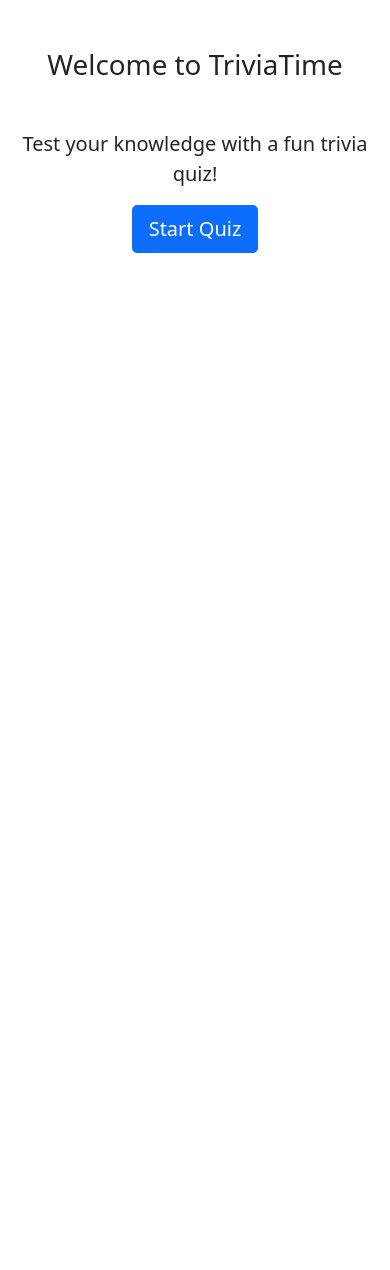
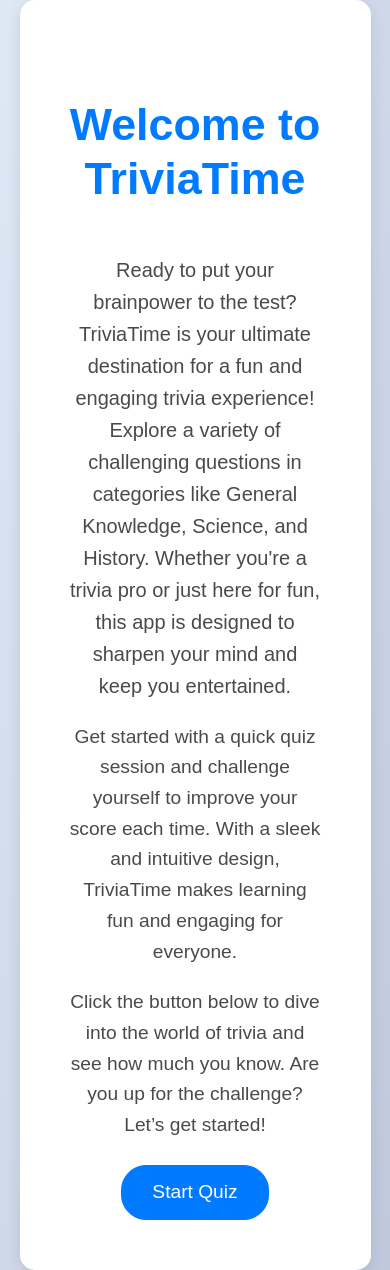
Before and after one commit to Kidus-Nesibu/quiz-app, a website built with Vite: page index.html in a window 390 px wide. Before the commit the page ends 844 px from the top, so only its background shows below. Built offline with nearby package versions, Linux system fonts and the light colour scheme; no server answers.

Commit message:
end product

```diff
--- a/index.html
+++ b/index.html
@@ -4,18 +4,30 @@
     <meta charset="UTF-8" />
     <meta name="viewport" content="width=device-width, initial-scale=1.0" />
     <title>Trivia App - Home</title>
-    <link href="https://cdn.jsdelivr.net/npm/bootstrap@5.0.0-beta2/dist/css/bootstrap.min.css" rel="stylesheet">
+    <link
+      href="https://cdn.jsdelivr.net/npm/bootstrap@5.0.0-beta2/dist/css/bootstrap.min.css"
+      rel="stylesheet"
+    />
+    <link rel="stylesheet" href="./src/styles.css" />
   </head>
   <body>
     <div class="container text-center">
-      <div id="amount"></div>
-      <div id="level"></div>
-      <h1 class="my-5">Welcome to TriviaTime</h1>
-      <p class="lead">Test your knowledge with a fun trivia quiz!</p>
-      <div>
-        <a href="quiz.html" class="btn btn-primary btn-lg">Start Quiz</a>
+      <h1 class="my-5 animated-title">Welcome to TriviaTime</h1>
+      <p class="lead animated-text">
+        Ready to put your brainpower to the test? TriviaTime is your ultimate destination for a fun and engaging trivia experience! Explore a variety of challenging questions in categories like General Knowledge, Science, and History. Whether you're a trivia pro or just here for fun, this app is designed to sharpen your mind and keep you entertained.
+      </p>
+      <p class="animated-text">
+        Get started with a quick quiz session and challenge yourself to improve your score each time. With a sleek and intuitive design, TriviaTime makes learning fun and engaging for everyone.
+      </p>
+      <p class="animated-text">
+        Click the button below to dive into the world of trivia and see how much you know. Are you up for the challenge? Let’s get started!
+      </p>
+      <div class="mt-4">
+        <a href="quiz.html" class="btn btn-primary btn-lg animated-button">Start Quiz</a>
       </div>
     </div>
-    <script src="https://cdn.jsdelivr.net/npm/bootstrap@5.0.0-beta2/dist/js/bootstrap.bundle.min.js"></script>
+    <script
+      src="https://cdn.jsdelivr.net/npm/bootstrap@5.0.0-beta2/dist/js/bootstrap.bundle.min.js"
+    ></script>
   </body>
 </html>
--- a/src/main.js
+++ b/src/main.js
@@ -70,7 +70,18 @@ Next.addEventListener('click', () => {
     }
     else if (index === questions.results.length - 1)
     {
-        window.location.href ="result.html";
+        if(points > 5)
+        {
+            window.location.href="excellent.html";
+        }
+        else if (points === 5)
+        {
+            window.location.href="good.html"
+        }
+        else
+        {
+            window.location.href ="terrible.html";
+        }
 
     }
 });
--- /dev/null
+++ b/src/quiz.css
@@ -0,0 +1,144 @@
+/* General body styling */
+body {
+    font-family: 'Arial', sans-serif;
+    background-color: #f0f8ff; /* Light blue background */
+    color: #333;
+    margin: 0;
+    padding: 0;
+    display: flex;
+    justify-content: center;
+    align-items: center;
+    height: 100vh;
+    overflow: hidden;
+    background-image: linear-gradient(to bottom right, #f0f8ff, #dfe6f1); /* Gradient background */
+    animation: backgroundAnimation 15s ease infinite;
+  }
+
+  /* Container Styling */
+  .container {
+    text-align: center;
+    background-color: #ffffff;
+    border-radius: 15px;
+    padding: 30px;
+    box-shadow: 0px 4px 10px rgba(0, 0, 0, 0.1);
+    width: 80%;
+    max-width: 600px;
+    animation: fadeIn 2s ease-in-out;
+  }
+
+  /* Heading Styling */
+  h1 {
+    font-size: 2.5rem;
+    font-weight: bold;
+    color: #007bff; /* Blue color for title */
+    margin-bottom: 20px;
+    animation: slideUp 1s ease-in-out;
+  }
+
+  /* Score Styling */
+  #score {
+    font-size: 1.2rem;
+    color: #555;
+    margin-bottom: 15px;
+  }
+
+  /* Question Card Styling */
+  .card {
+    border: none;
+    border-radius: 15px;
+    box-shadow: 0px 4px 10px rgba(0, 0, 0, 0.1);
+  }
+
+  .card-title {
+    font-size: 1.5rem;
+    color: #333;
+    margin-bottom: 20px;
+  }
+
+  /* Answer Buttons Container */
+  #answer {
+    display: flex;
+    justify-content: center;
+    gap: 15px;
+    flex-wrap: wrap; /* Wrap answers if screen is narrow */
+  }
+
+  /* Answer Button Styling */
+  #answer button {
+    background-color: #e8e8e8; /* Light gray background */
+    padding: 10px 20px;
+    border-radius: 20px;
+    font-size: 1rem;
+    font-weight: 500;
+    color: #333;
+    cursor: pointer;
+    transition: transform 0.3s ease, background-color 0.3s ease;
+    box-shadow: 0 2px 5px rgba(0, 0, 0, 0.1);
+    border: none;
+  }
+
+  #answer button:hover {
+    background-color: #d6d6d6; /* Slightly darker gray on hover */
+    transform: translateY(-5px); /* Subtle lift effect */
+  }
+
+  /* Navigation Buttons Styling */
+  #prev-btn, #next-btn {
+    background-color: #4a4a4a; /* Modern dark gray color */
+    border: none;
+    padding: 10px 20px;
+    font-size: 1.1rem;
+    border-radius: 25px;
+    cursor: pointer;
+    text-transform: uppercase;
+    letter-spacing: 1px;
+    transition: background-color 0.3s ease;
+    color: #fff;
+  }
+
+  #prev-btn:hover, #next-btn:hover {
+    background-color: #3c3c3c; /* Slightly darker gray */
+  }
+
+  /* Page Indicator Styling */
+  #page-indicator {
+    font-size: 1rem;
+    color: #555;
+  }
+
+  /* Animations */
+
+  /* Fade-in animation for container */
+  @keyframes fadeIn {
+    0% {
+      opacity: 0;
+    }
+    100% {
+      opacity: 1;
+    }
+  }
+
+  /* Slide-up animation for headings and paragraph */
+  @keyframes slideUp {
+    0% {
+      transform: translateY(30px);
+      opacity: 0;
+    }
+    100% {
+      transform: translateY(0);
+      opacity: 1;
+    }
+  }
+
+  /* Background Animation */
+  @keyframes backgroundAnimation {
+    0% {
+      background-image: linear-gradient(to bottom right, #f0f8ff, #dfe6f1);
+    }
+    50% {
+      background-image: linear-gradient(to bottom right, #e8f4f8, #c9d7e4);
+    }
+    100% {
+      background-image: linear-gradient(to bottom right, #f0f8ff, #dfe6f1);
+    }
+  }
--- /dev/null
+++ b/src/styles.css
@@ -0,0 +1,111 @@
+/* General body styling */
+body {
+    font-family: 'Arial', sans-serif;
+    background-color: #f7faff;
+    margin: 0;
+    padding: 0;
+    display: flex;
+    justify-content: center;
+    align-items: center;
+    min-height: 100vh;
+    background-image: linear-gradient(to bottom right, #eef2f9, #cfd9e6);
+    animation: backgroundShift 12s ease infinite;
+  }
+
+  /* Container Styling */
+  .container {
+    background-color: #ffffff;
+    border-radius: 15px;
+    padding: 50px;
+    box-shadow: 0 4px 15px rgba(0, 0, 0, 0.1);
+    width: 90%;
+    max-width: 700px;
+    animation: fadeIn 1.5s ease-in-out;
+  }
+
+  /* Heading Styling */
+  h1 {
+    font-size: 2.8rem;
+    font-weight: bold;
+    color: #007bff;
+    margin-bottom: 20px;
+    animation: bounceIn 1.5s ease-in-out;
+  }
+
+  /* Paragraph Styling */
+  p {
+    font-size: 1.2rem;
+    color: #4a4a4a;
+    line-height: 1.6;
+    margin-bottom: 20px;
+    animation: fadeInUp 1s ease-in-out;
+  }
+
+  /* Button Styling */
+  .btn-primary {
+    background-color: #007bff;
+    border-color: #007bff;
+    font-size: 1.2rem;
+    padding: 12px 30px;
+    border-radius: 25px;
+    transition: background-color 0.3s ease, transform 0.3s ease;
+  }
+
+  .btn-primary:hover {
+    background-color: #0056b3;
+    transform: scale(1.05);
+  }
+
+  /* Animations */
+
+  /* Fade-in for container */
+  @keyframes fadeIn {
+    0% {
+      opacity: 0;
+      transform: scale(0.9);
+    }
+    100% {
+      opacity: 1;
+      transform: scale(1);
+    }
+  }
+
+  /* Bounce-in animation for the title */
+  @keyframes bounceIn {
+    0% {
+      transform: scale(0.8);
+      opacity: 0;
+    }
+    60% {
+      transform: scale(1.1);
+      opacity: 1;
+    }
+    100% {
+      transform: scale(1);
+    }
+  }
+
+  /* Fade-in up for paragraphs */
+  @keyframes fadeInUp {
+    0% {
+      transform: translateY(20px);
+      opacity: 0;
+    }
+    100% {
+      transform: translateY(0);
+      opacity: 1;
+    }
+  }
+
+  /* Subtle background gradient animation */
+  @keyframes backgroundShift {
+    0% {
+      background-image: linear-gradient(to bottom right, #eef2f9, #cfd9e6);
+    }
+    50% {
+      background-image: linear-gradient(to bottom right, #dfe8f5, #bfc9de);
+    }
+    100% {
+      background-image: linear-gradient(to bottom right, #eef2f9, #cfd9e6);
+    }
+  }
--- /dev/null
+++ b/src/terrible.css
@@ -0,0 +1,104 @@
+/* General reset and font styling */
+* {
+    margin: 0;
+    padding: 0;
+    box-sizing: border-box;
+  }
+
+  body {
+    font-family: 'Segoe UI', Tahoma, Geneva, Verdana, sans-serif;
+    background-color: #f8f9fa;
+    color: #343a40;
+    line-height: 1.6;
+    display: flex;
+    justify-content: center;
+    align-items: center;
+    height: 100vh;
+    text-align: center;
+    padding: 0 15px;
+  }
+
+  .card {
+    background-color: #fff;
+    box-shadow: 0 4px 15px rgba(0, 0, 0, 0.1);
+    border-radius: 10px;
+    width: 80%;
+    max-width: 1000px;  /* Larger card */
+    padding: 30px;
+    display: flex;
+    justify-content: space-between;
+    align-items: center;
+    gap: 20px;  /* Space between elements */
+  }
+
+  .text-container {
+    display: flex;
+    flex-direction: column; /* Stack text vertically */
+    gap: 10px;
+    text-align: left;
+  }
+
+  h1 {
+    font-size: 2.5rem;
+    font-weight: bold;
+    color: #e83e8c;
+    margin-bottom: 0;
+    animation: fadeIn 1.5s ease-out forwards;
+  }
+
+  p {
+    font-size: 1.2rem;
+    color: #6c757d;
+    margin-bottom: 0;
+    animation: fadeIn 1.5s ease-out forwards;
+    animation-delay: 0.3s;
+  }
+
+  a {
+    font-size: 1.1rem;
+    padding: 12px 25px;
+    background-color: #007bff;
+    color: #fff;
+    text-decoration: none;
+    border-radius: 30px;
+    display: inline-block;
+    box-shadow: 0 4px 15px rgba(0, 0, 0, 0.1);
+    transition: background-color 0.3s ease, transform 0.3s ease;
+  }
+
+  a:hover {
+    background-color: #0056b3;
+    transform: scale(1.1);
+    box-shadow: 0 6px 20px rgba(0, 0, 0, 0.15);
+  }
+
+  a:active {
+    transform: scale(1);
+  }
+
+  /* Animations */
+  @keyframes fadeIn {
+    to {
+      opacity: 1;
+    }
+  }
+
+  @media (max-width: 767px) {
+    h1 {
+      font-size: 2rem;
+    }
+
+    p {
+      font-size: 1rem;
+    }
+
+    a {
+      font-size: 1rem;
+      padding: 8px 15px;
+    }
+
+    .card {
+      flex-direction: column; /* Stack card content vertically on small screens */
+      padding: 20px;
+    }
+  }
```
Also changed, not shown: excellent.html (added, +19 -0 lines), good.html (added, +19 -0 lines), quiz.html (+2 -0 lines), result.html (deleted, +0 -15 lines), terrible.html (added, +19 -0 lines), src/style.css (added).
